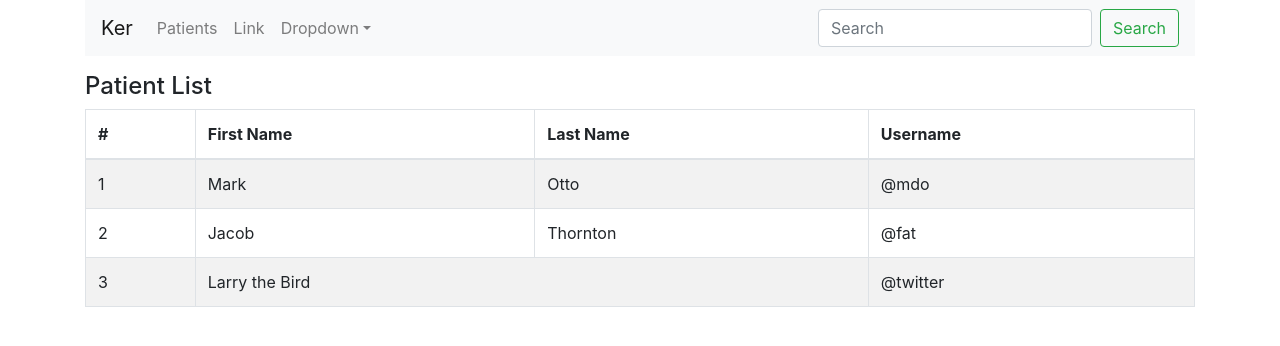
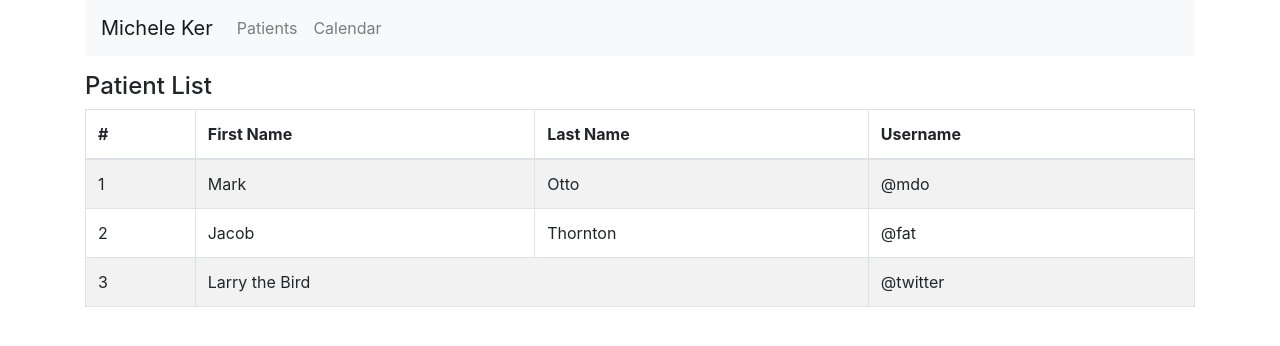
Before and after one commit to 3runo/ker, a React (Create React App) app: page / in a window 1280 px wide. Shown: the top 346 px of the page. Built offline with nearby package versions, Linux system fonts and the light colour scheme.

Commit message:
Simplifying the Header

```diff
--- a/src/views/header/index.tsx
+++ b/src/views/header/index.tsx
@@ -1,37 +1,18 @@
 import React from "react";
-import Button from "react-bootstrap/Button";
-import Form from "react-bootstrap/Form";
-import FormControl from "react-bootstrap/FormControl";
 import Nav from "react-bootstrap/Nav";
 import Navbar from "react-bootstrap/Navbar";
-import NavDropdown from "react-bootstrap/NavDropdown";
 
 export default function Header() {
   return (
     <>
       <Navbar bg="light" expand="lg" className="mb-3">
-        <Navbar.Brand href="#home">Ker</Navbar.Brand>
+        <Navbar.Brand href="#home">Michele Ker</Navbar.Brand>
         <Navbar.Toggle aria-controls="basic-navbar-nav" />
         <Navbar.Collapse id="basic-navbar-nav">
           <Nav className="mr-auto">
-            <Nav.Link href="#home">Patients</Nav.Link>
-            <Nav.Link href="#link">Link</Nav.Link>
-            <NavDropdown title="Dropdown" id="basic-nav-dropdown">
-              <NavDropdown.Item href="#action/3.1">Action</NavDropdown.Item>
-              <NavDropdown.Item href="#action/3.2">
-                Another action
-              </NavDropdown.Item>
-              <NavDropdown.Item href="#action/3.3">Something</NavDropdown.Item>
-              <NavDropdown.Divider />
-              <NavDropdown.Item href="#action/3.4">
-                Separated link
-              </NavDropdown.Item>
-            </NavDropdown>
+            <Nav.Link href="#patients">Patients</Nav.Link>
+            <Nav.Link href="#calendar">Calendar</Nav.Link>
           </Nav>
-          <Form inline>
-            <FormControl type="text" placeholder="Search" className="mr-sm-2" />
-            <Button variant="outline-success">Search</Button>
-          </Form>
         </Navbar.Collapse>
       </Navbar>
     </>
```
Also changed, not shown: .travis.yml, 2 other files (tests, documents, lock files or other folders).
